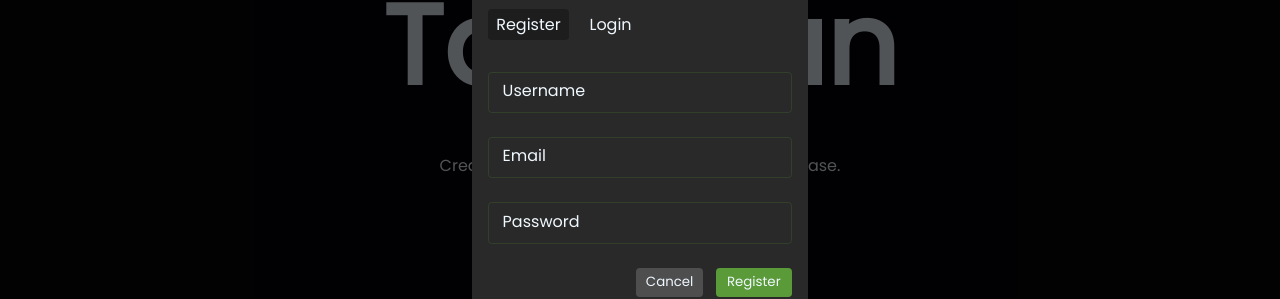
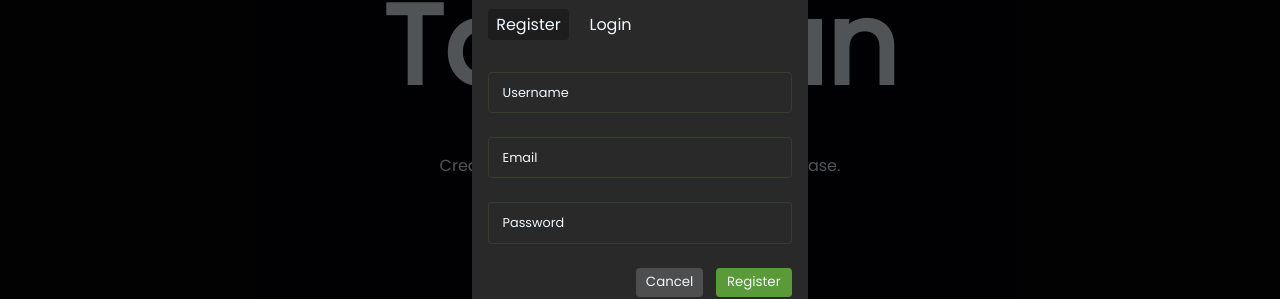
Before and after one commit to victorchiaka/taskman, a React (Vite) app: page / in a window 1280 px wide. Shown: the part 270-569 px from the top of the page. Built offline with nearby package versions, Linux system fonts and the light colour scheme.

Commit message:
adjusted input label

```diff
--- a/src/index.css
+++ b/src/index.css
@@ -100,8 +100,9 @@ img {
 }
 
 .form div label {
+  font-size: 0.8rem;
   position: absolute;
-  top: 1.7rem;
+  top: 2rem;
   left: 0.4rem;
   background-color: var(--main-form-accent);
   padding: 0 0.5rem;
@@ -109,7 +110,7 @@ img {
 }
 
 .form div:has(input:focus) label {
-  top: 0.5rem;
+  top: 0.7rem;
   left: 0.3;
   color: var(--main-accent);
 }
```
